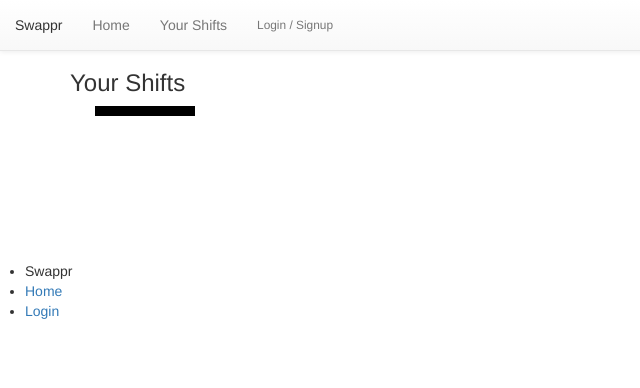
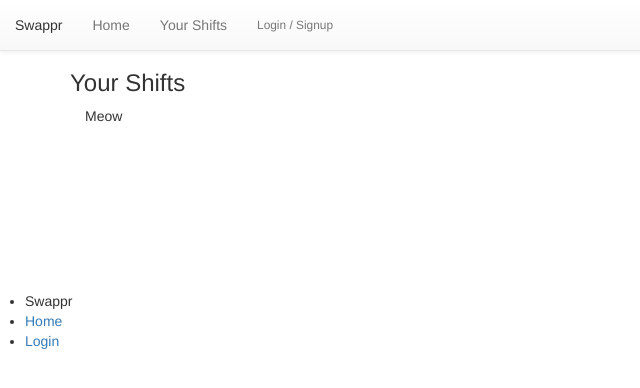
Before and after one commit to swappr-tanda-team/swappr, a Flask app: template swappr/templates/shift/your_shifts.html in a window 1280 px wide. Shown: the top 388 px of the page, without its empty margins (0-640 px from the left). Run offline with Flask 2, Linux system fonts and the light colour scheme; the template is opened without the code that fills it: most values are stand-ins (such as "Sample title", 1, 10 or a date in 2020); some libraries are stand-ins or nearby versions.

Commit message:
expose upcoming_shifts to your_shifts.html template

```diff
--- a/swappr/shift/views.py
+++ b/swappr/shift/views.py
@@ -21,4 +21,4 @@ def user_shifts():
     List the shifts that belong to the user
     """
     upcoming_shifts = tanda_shift.fetch_current_user_upcoming_shifts()
-    return render_template('shift/your_shifts.html')
+    return render_template('shift/your_shifts.html', upcoming_shifts=upcoming_shifts)
--- a/swappr/templates/shift/your_shifts.html
+++ b/swappr/templates/shift/your_shifts.html
@@ -8,10 +8,11 @@
   </div>
 </div>
 <div id="your_shifts" class="col-md-12 shifts">
+{% for shift in upcoming_shifts %}
+      <p>Meow</p>
+    {% endfor %}
   <svg>
-    {% for shift in upcoming_shifts %}
-      <rect height="{{ shift.getEnd() - shift.getStart() }}" width="100" x="{{ shift.getStart() % 7 }}"></rect>
-    {% endfor %}
+
   </svg>
 </div>
 
```
